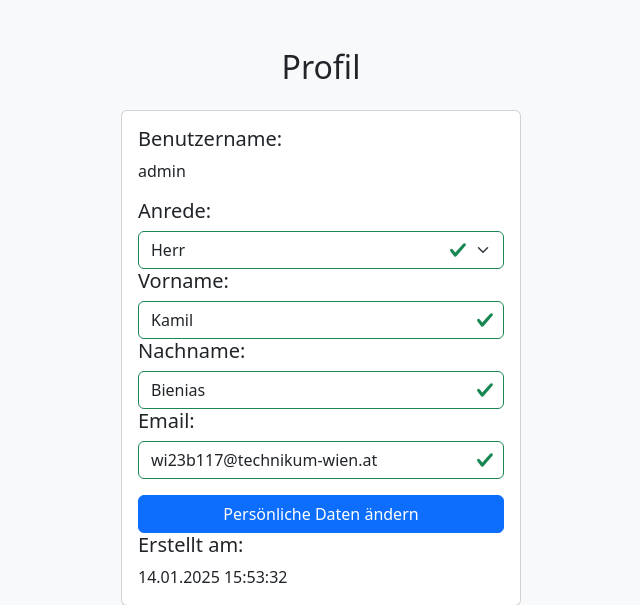
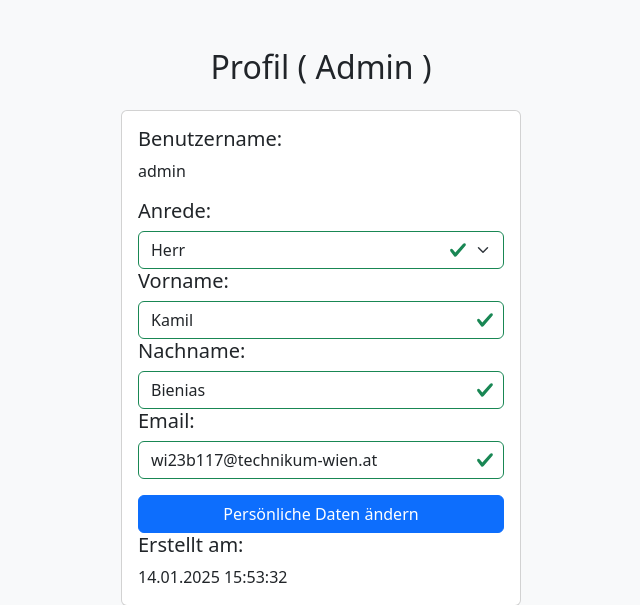
Before and after one commit to nichtkilian/Webtechno, a PHP site: page /profile.php in a window 1280 px wide. Shown: the part 56-661 px from the top of the page, without its empty margins (319-959 px from the left). Run offline with PHP 8.4, Linux system fonts and the light colour scheme; a user stored in the database is signed in; data comes from the database, SQL or seed files in the repository.

Commit message:
Rolle (admin oder user) wird nun in der Session gespeichert

```diff
--- a/profile.php
+++ b/profile.php
@@ -11,7 +11,15 @@
         <?php include("includes/nav.php"); ?>
     </header>
     <div class="container my-5">
-        <h2 class="text-center mb-4">Profil</h2>
+        <h2 class="text-center mb-4">Profil (
+            <?php if ($_SESSION['role'] === 'admin'): ?>
+                Admin
+            <?php endif; ?>
+            <?php if ($_SESSION['role'] === 'user'): ?>
+                Benutzer
+            <?php endif; ?>
+            )
+        </h2>
 
         <!-- Fehler- und Erfolgsmeldungen -->
         <?php if ($error): ?>
```
Also changed, not shown: includes/login_logic.php (+5 -5 lines).
